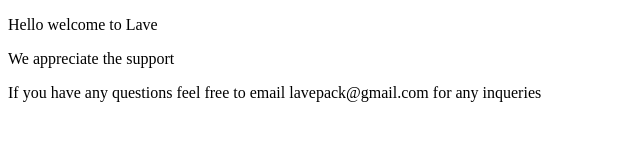
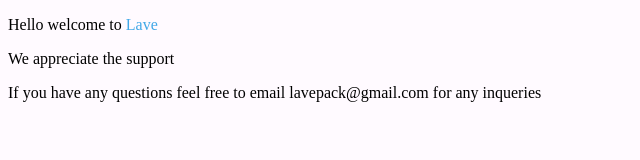
Before and after one commit to dgarciarivas/LaveHome, a React app in the folder React-boilerplate/: page / in a window 1280 px wide. Shown: the top 160 px of the page, without its empty margins (0-640 px from the left). Built offline with nearby package versions, Linux system fonts and the light colour scheme.

Commit message:
change background color

```diff
--- a/React-boilerplate/src/App.jsx
+++ b/React-boilerplate/src/App.jsx
@@ -11,7 +11,7 @@ const rootEl = document.getElementById('root');
 
                              <div className="App">
 
-                                <p> Hello welcome to Lave</p>
+                                <p> Hello welcome to <span style = {{color: '#42A8E7'}}>Lave</span></p>
                                 <p> We appreciate the support</p>
                                 <p> If you have any questions feel free to email lavepack@gmail.com for any inqueries</p>
                                </div>
--- a/React-boilerplate/src/index.html
+++ b/React-boilerplate/src/index.html
@@ -1,5 +1,5 @@
 <!DOCTYPE html>
-<html lang="en">
+<html lang="en" style = "background-color: #fffaff">
 <head>
     <meta charset="UTF-8">
     <meta name="viewport" content="width=device-width, initial-scale=1, shrink-to-fit=no">
```
Also changed, not shown: 1 other file (tests, documents, lock files or other folders).
